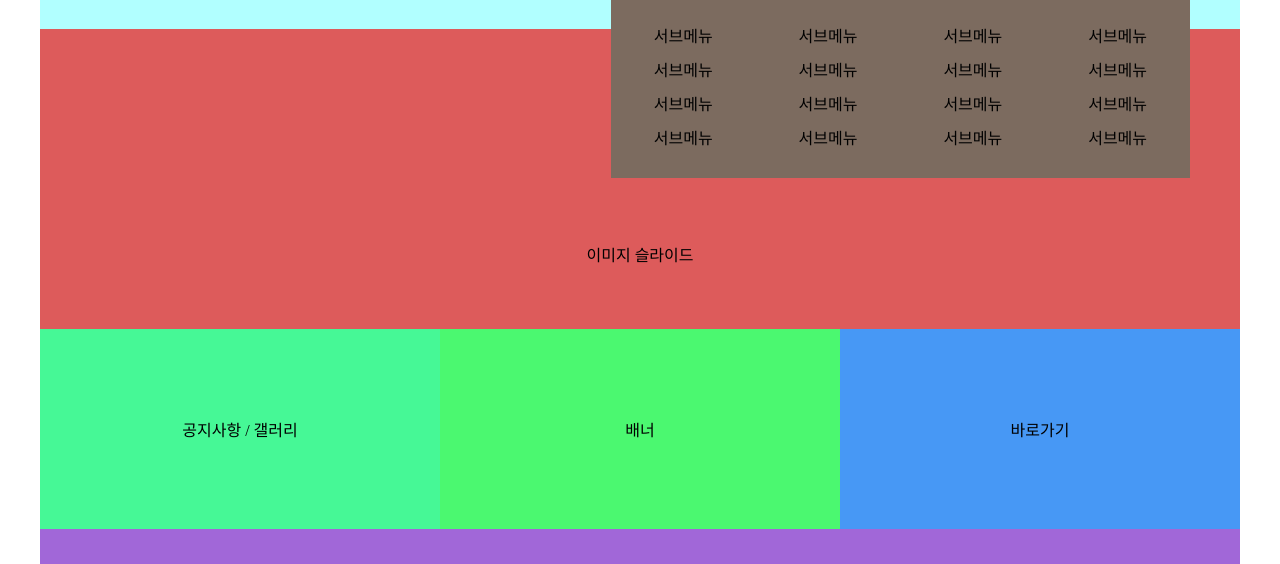
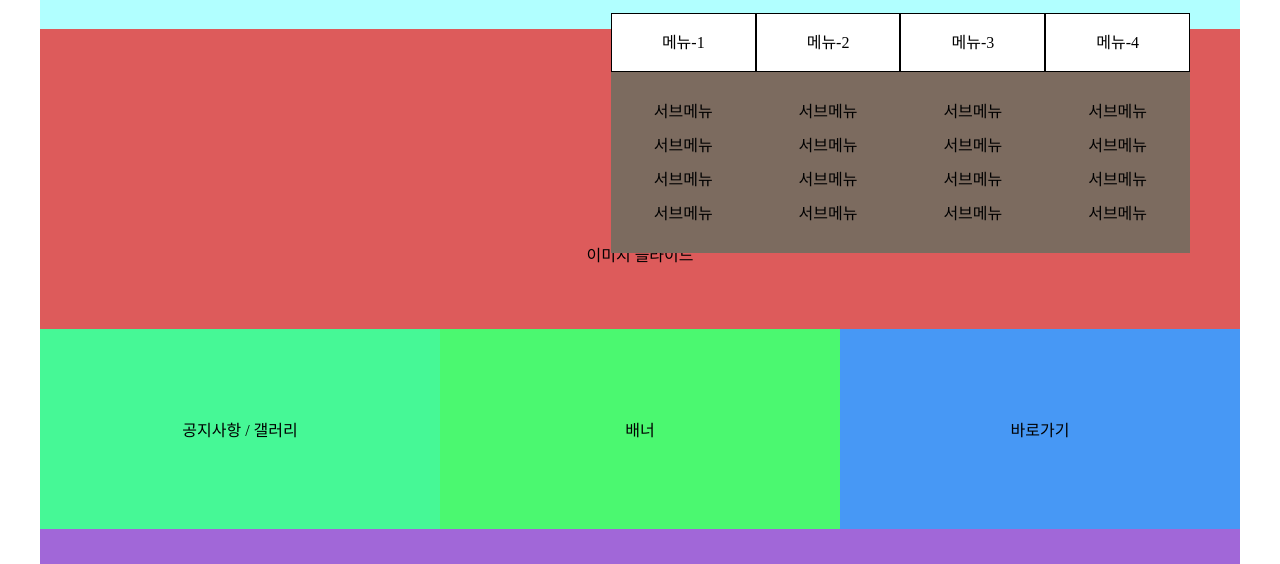
Before and after one commit to blendy9702/text-1, a plain HTML site: page index.html in a window 1280 px wide. Shown: the part 121-685 px from the top of the page. Drawn offline with Linux system fonts and the light colour scheme.

Commit message:
[테스트-2]

```diff
--- a/css/header.css
+++ b/css/header.css
@@ -13,6 +13,18 @@
 .logo {
   padding: 50px;
 }
+
+.logo a {
+}
+
+.gnb {
+  position: absolute;
+  left: 0;
+  top: 100%;
+  height: 300px;
+  width: 100%;
+}
+
 .main-menu {
   display: flex;
   position: absolute;
```
